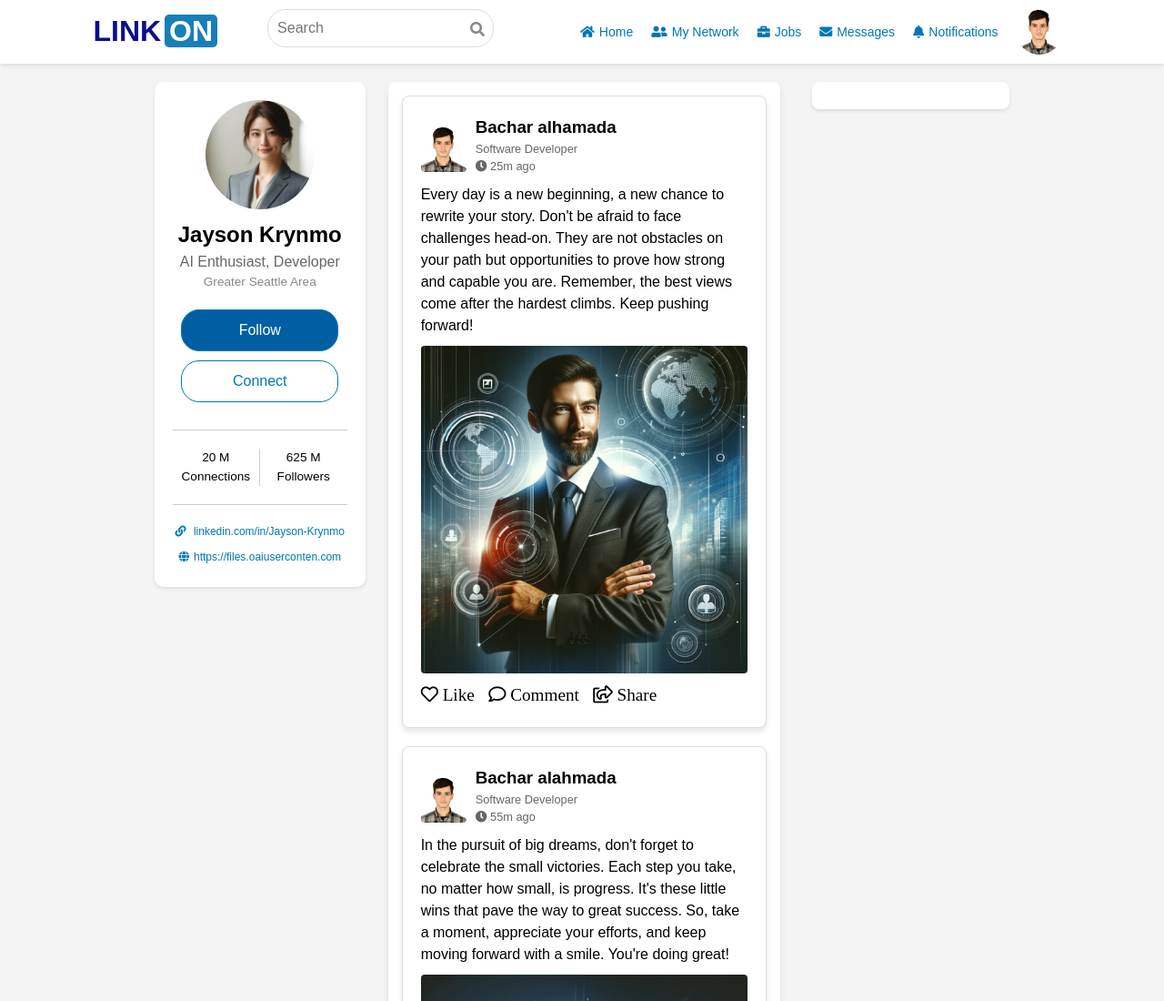
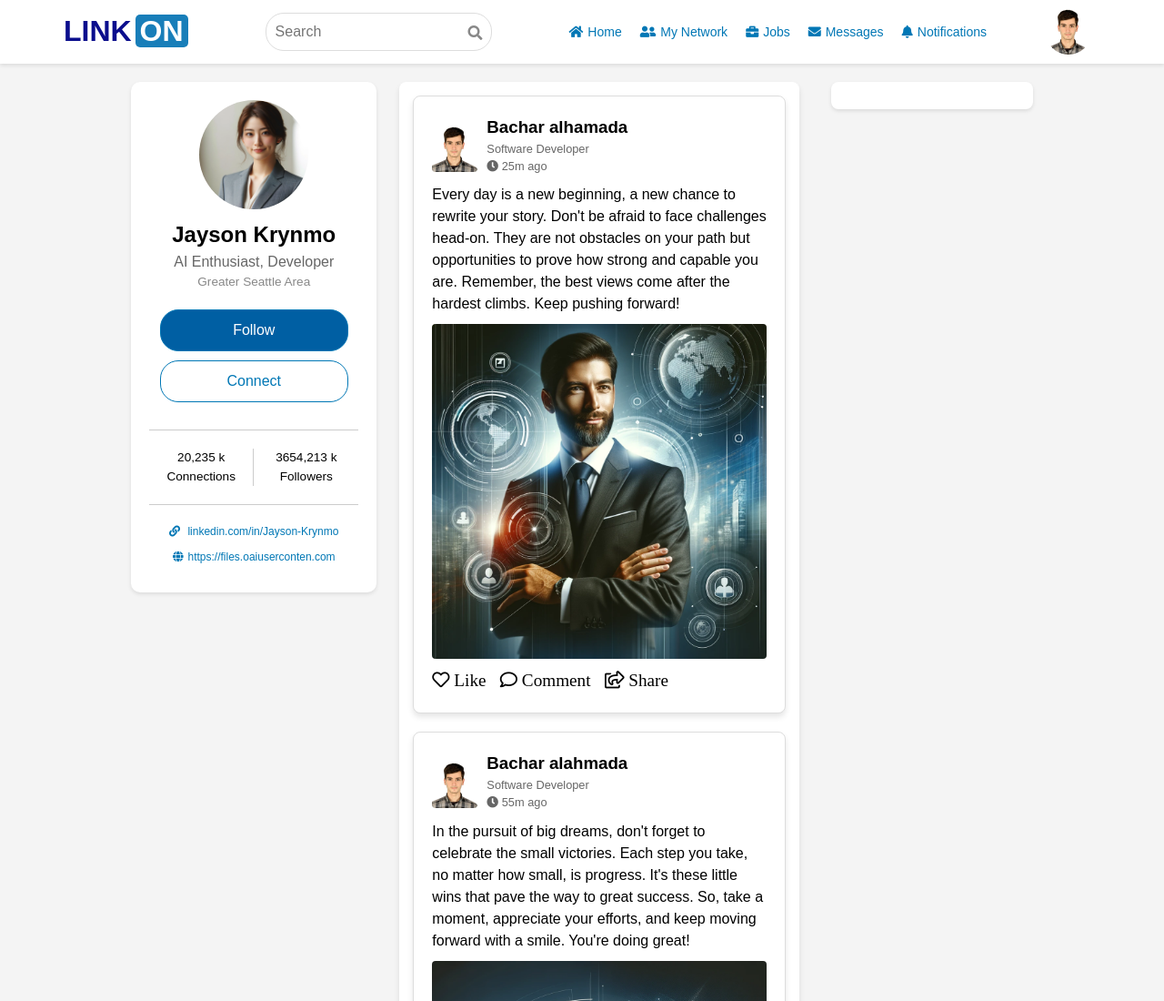
Before and after one commit to bachar157/linkon, a website: page home.html in a window 1280 px wide. Shown: the top 1100 px of the page at 91% size. Drawn offline with nearby package versions, Linux system fonts and the light colour scheme; no server answers.

Commit message:
add the style toutches to make every thinh better

```diff
--- a/assets/script/home.js
+++ b/assets/script/home.js
@@ -38,7 +38,7 @@ function createUserCard(user) {
 }
 
 // Example of using fetched API data
-fetch('https://randomuser.me/api/?results=15')
+fetch('https://randomuser.me/api/?results=16')
     .then(response => response.json())
     .then(data => {
         data.results.forEach(user => {
--- a/assets/style/home.css
+++ b/assets/style/home.css
@@ -42,8 +42,11 @@ body {
   }
 
 .search-container {
+    top: 4px;
     position: relative;
-    margin-right: 70px;
+    margin-right: 60px;
+    margin-left: 30px;
+
 }
 .search-container i {
     position: absolute;
@@ -75,7 +78,7 @@ body {
     margin-right: 5px;
 }
 .profile-icon {
-    margin-left: auto;
+    margin-left: 45px;
 }
 
 .profile-pic {
@@ -108,7 +111,7 @@ body {
     padding: 20px;
     box-shadow: 0 2px 4px rgba(0, 0, 0, 0.1);
     font-family: Arial, sans-serif;
-    height: 555px;
+    height: fit-content;
 }
 
 .profile-pic-large {
@@ -368,6 +371,8 @@ body {
     border-radius: 8px;
     box-shadow: 0 2px 4px rgba(0, 0, 0, 0.1);
     position: relative;
+    justify-content: space-between;
+    margin: 13px 0;
 }
 
 .user-card img {
@@ -382,6 +387,8 @@ body {
     font-weight: bold;
     color: #333;
     margin-bottom: 2px;
+    display: grid;
+    grid-template-columns: auto auto;
 }
 
 .user-card .user-occupation {
--- a/assets/style/index.css
+++ b/assets/style/index.css
@@ -39,7 +39,7 @@ body, html {
     padding: 0 5px;
   }
   .right-panel {
-    background-color: hsl(0, 0%, 100%); /* Light blue background */
+    background-image: linear-gradient(to left, rgba(248, 248, 248, 0.8), rgba(199, 199, 199, 0)); /* Light yellow gradient */
     width: 70%;
     display: flex;
     flex-direction: column;
--- a/home.html
+++ b/home.html
@@ -53,10 +53,10 @@
 
                     <div class="profile-stats">
                         <div class="profile-stat">
-                            <span class="connections">20 M Connections</span>
+                            <span class="connections">20,235 k Connections</span>
                         </div>
                         <div class="profile-stat">
-                            <span class="followers">625 M Followers</span>
+                            <span class="followers">3654,213 k Followers</span>
                         </div>
                     </div>
                     <div class="profile-links">
```
